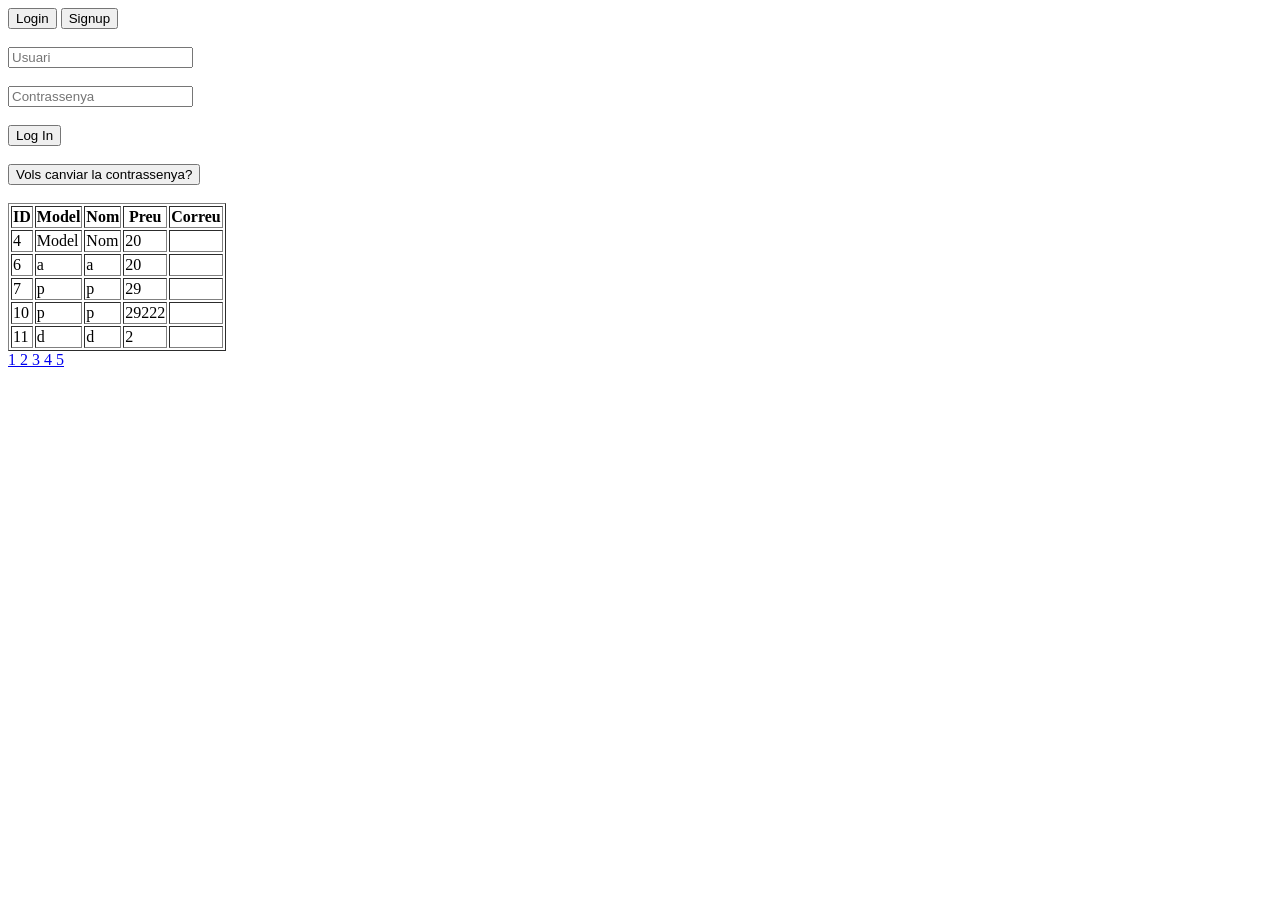
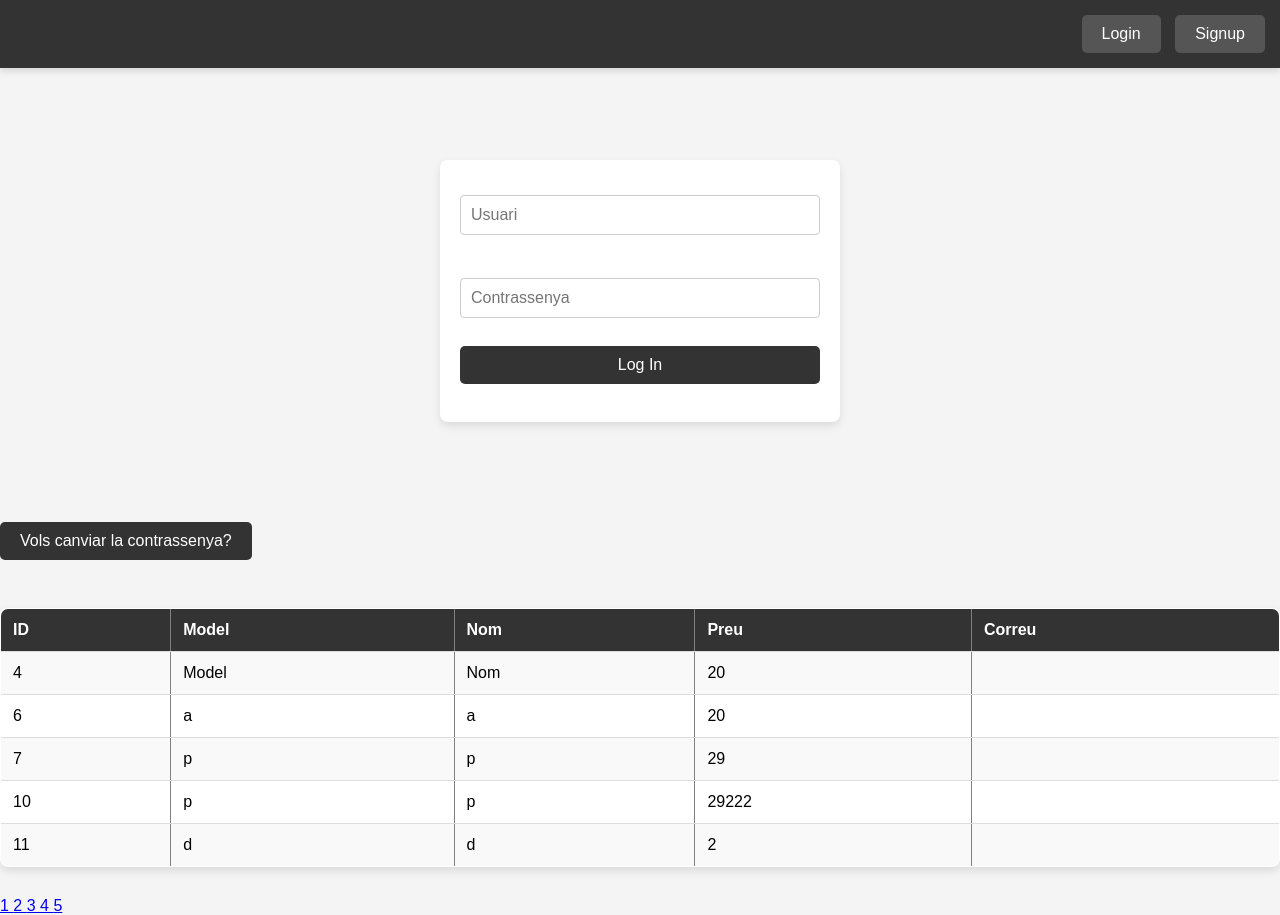
Before and after one commit to dromero4/PR4, a PHP site: page /vista/login.php in a window 1280 px wide. Before the commit the page ends 367 px from the top, so only its background shows below. Run offline with PHP 8.4, Linux system fonts and the light colour scheme; data comes from the database, SQL or seed files in the repository.

Commit message:
afegir estils (o intentar-ho)

```diff
--- /dev/null
+++ b/css/styles.css
@@ -0,0 +1,224 @@
+/* Estilos generales */
+* {
+    margin: 0;
+    padding: 0;
+    box-sizing: border-box;
+}
+
+h3 {
+    text-align: center;
+    margin-top: 3%;
+}
+
+body {
+    font-family: Arial, sans-serif;
+    background-color: #f4f4f4;
+    padding-top: 60px; /* Para evitar que el contenido se superponga con el navbar */
+}
+
+/* Navbar */
+nav {
+    background-color: #333; /* Fondo oscuro */
+    color: white;
+    padding: 15px;
+    display: flex;
+    justify-content: space-between; /* Separar los elementos a la izquierda y derecha */
+    align-items: center;
+    position: fixed; /* Fijo en la parte superior */
+    top: 0;
+    left: 0;
+    width: 100%;
+    z-index: 1000;
+    box-shadow: 0 4px 6px rgba(0, 0, 0, 0.1); /* Sombra */
+}
+
+/* Enlaces del navbar a la izquierda */
+nav .left a {
+    color: white;
+    text-decoration: none;
+    margin-right: 20px;
+    font-size: 16px;
+}
+
+nav .left a:hover {
+    color: #ddd; /* Color al pasar el ratón */
+}
+
+/* Botones de login/signup a la derecha */
+nav .right a button {
+    background-color: #555;
+    color: white;
+    border: none;
+    padding: 10px 20px;
+    margin-left: 10px;
+    cursor: pointer;
+    font-size: 16px;
+    border-radius: 5px;
+    transition: background-color 0.3s ease;
+}
+
+nav .right a button:hover {
+    background-color: #777;
+}
+
+/* Mensajes de error */
+.error {
+    background-color: #ffcccc;
+    color: #d8000c;
+    padding: 15px;
+    border-radius: 5px;
+    margin-bottom: 20px;
+    border: 1px solid #d8000c;
+}
+
+.success {
+    background-color: #dff0d8;
+    color: #3c763d;
+    padding: 15px;
+    border-radius: 5px;
+    margin-bottom: 20px;
+    border: 1px solid #3c763d;
+}
+
+/* Formularios */
+form {
+    max-width: 400px;
+    margin: 100px auto; /* Centrar el formulario */
+    padding: 20px;
+    background-color: #fff;
+    box-shadow: 0 4px 8px rgba(0, 0, 0, 0.1);
+    border-radius: 8px;
+}
+
+form input[type="text"],
+form input[type="password"],
+form input[type="number"],
+form input[type="email"] {
+    width: 100%;
+    padding: 10px;
+    margin: 10px 0;
+    border: 1px solid #ccc;
+    border-radius: 4px;
+    font-size: 16px;
+}
+
+form label {
+    font-size: 14px;
+    margin-bottom: 5px;
+    display: block;
+}
+
+/* Botón de submit */
+form input[type="submit"] {
+    background-color: #333;
+    color: white;
+    padding: 10px;
+    border: none;
+    width: 100%;
+    font-size: 16px;
+    cursor: pointer;
+    border-radius: 5px;
+}
+
+form input[type="submit"]:hover {
+    background-color: #555;
+}
+
+/* Botón de reset */
+form input[type="reset"] {
+    background-color: #e74c3c;
+    color: white;
+    padding: 10px;
+    border: none;
+    width: 100%;
+    font-size: 16px;
+    cursor: pointer;
+    border-radius: 5px;
+    margin-top: 10px;
+}
+
+form input[type="reset"]:hover {
+    background-color: #c0392b;
+}
+
+/* Estilo de tablas */
+table {
+    width: 100%;
+    border-collapse: collapse;
+    margin: 30px 0;
+    background-color: white;
+    box-shadow: 0 4px 8px rgba(0, 0, 0, 0.1);
+    border-radius: 8px;
+    overflow: hidden;
+}
+
+table th, table td {
+    padding: 12px;
+    text-align: left;
+    border-bottom: 1px solid #ddd;
+}
+
+table th {
+    background-color: #333;
+    color: white;
+}
+
+table tr:nth-child(even) {
+    background-color: #f9f9f9;
+}
+
+/* Enlaces de paginación */
+.pagination {
+    margin: 20px 0;
+    text-align: center;
+}
+
+.pagination a {
+    color: #333;
+    padding: 10px 20px;
+    text-decoration: none;
+    border: 1px solid #ddd;
+    margin: 0 5px;
+    border-radius: 5px;
+}
+
+.pagination a:hover {
+    background-color: #f4f4f4;
+}
+
+.pagination a.active {
+    background-color: #333;
+    color: white;
+    border: none;
+}
+
+/* Botones generales */
+button {
+    background-color: #333;
+    color: white;
+    border: none;
+    padding: 10px 20px;
+    font-size: 16px;
+    cursor: pointer;
+    border-radius: 5px;
+    transition: background-color 0.3s ease;
+}
+
+button:hover {
+    background-color: #555;
+}
+
+/* Mensaje de validación (para campos de formularios) */
+.error-message {
+    color: #d8000c;
+    font-size: 12px;
+    margin-top: 5px;
+    display: block;
+}
+
+.success-message {
+    color: #3c763d;
+    font-size: 12px;
+    margin-top: 5px;
+    display: block;
+}
--- a/vista/consultar.php
+++ b/vista/consultar.php
@@ -9,6 +9,7 @@ include_once 'navbar.view.php';
     <meta charset="UTF-8">
     <meta name="viewport" content="width=device-width, initial-scale=1.0">
     <title>Consultar Artículos</title>
+    <link rel="stylesheet" href="../css/styles.css">
 </head>
 <body>
 
@@ -50,7 +51,7 @@ if(!(isset($_SESSION['usuari']))){
             }
             echo "</table>";
         } else {
-            echo "No se encontraron artículos.";
+            echo "<br>No se encontraron artículos.";
         }
 
         // Mostrar la paginació
@@ -104,7 +105,7 @@ if(!(isset($_SESSION['usuari']))){
             }
             echo "</table>";
         } else {
-            echo "No se encontraron artículos.";
+            echo "<br>No se encontraron artículos.";
         }
 
         // Mostrar la paginació
--- a/vista/eliminar.php
+++ b/vista/eliminar.php
@@ -11,6 +11,7 @@ include 'navbar.view.php';
     <meta charset="UTF-8">
     <meta name="viewport" content="width=device-width, initial-scale=1.0">
     <title>Modificar article</title>
+    <link rel="stylesheet" href="../css/styles.css">
 </head>
 <body>
     <h3>Quin article vols esborrar? </h3>
--- a/vista/insertar.php
+++ b/vista/insertar.php
@@ -11,6 +11,7 @@ include 'navbar.view.php';
     <meta charset="UTF-8">
     <meta name="viewport" content="width=device-width, initial-scale=1.0">
     <title>Insertar article</title>
+    <link rel="stylesheet" href="../css/styles.css">
 </head>
 <body>
     <h3>Quin element vols inserir? </h3>
--- a/vista/login.php
+++ b/vista/login.php
@@ -8,6 +8,7 @@ include 'navbar.view.php';
     <meta charset="UTF-8">
     <meta name="viewport" content="width=device-width, initial-scale=1.0">
     <title>Login</title>
+    <link rel="stylesheet" href="../css/styles.css">
 </head>
 <body>
     <!-- Inputs diversos per poder inserir les dades de l'usuari -->
--- a/vista/modificar.php
+++ b/vista/modificar.php
@@ -12,6 +12,7 @@ include 'navbar.view.php';
     <meta charset="UTF-8">
     <meta name="viewport" content="width=device-width, initial-scale=1.0">
     <title>Insertar article</title>
+    <link rel="stylesheet" href="../css/styles.css">
 </head>
 <body>
     <!-- Inputs diversos per modificar els articles -->
--- a/vista/navbar.view.php
+++ b/vista/navbar.view.php
@@ -5,28 +5,35 @@
     <meta charset="UTF-8">
     <meta name="viewport" content="width=device-width, initial-scale=1.0">
     <title>Document</title>
+    <link rel="stylesheet" href="../css/styles.css">
 </head>
 <body>
 <?php
-    $currentDir = dirname($_SERVER['PHP_SELF']); // Obté el directori actual
 
-    // Comprobar si estàs a controlador.php per poder ajustar la ruta a la carpeta vista
-    if (basename($currentDir) == 'controlador') {
-        $vistaDir = '../vista'; // baixar un nivell per poder entrar a la vista
-    } else {
-        $vistaDir = $currentDir; // Mantener la ruta actual para otros archivos en la carpeta vista
-    }
+// Definir la ruta de la carpeta de vistas
+$vistaDir = "../vista";
 ?>
-    <?php if (isset($_SESSION['usuari'])): // Si l'usuari està loguejat ?>
-        <a href="<?= $vistaDir ?>/insertar.php"><button>Insertar</button></a>
-        <a href="<?= $vistaDir ?>/modificar.php"><button>Modificar</button></a>
-        <a href="<?= $vistaDir ?>/eliminar.php"><button>Eliminar</button></a>
-        <a href="<?= $vistaDir ?>/consultar.php"><button>Consultar</button></a>
+
+<nav>
+    <div class="left">
+        <?php if (isset($_SESSION['usuari'])): ?>
+            <a href="<?= $vistaDir ?>/insertar.php">Insertar</a>
+            <a href="<?= $vistaDir ?>/modificar.php">Modificar</a>
+            <a href="<?= $vistaDir ?>/eliminar.php">Eliminar</a>
+            <a href="<?= $vistaDir ?>/consultar.php">Consultar</a>
+
+        <?php endif; ?>
+    </div>
+
+    <div class="right">
+        <?php if (isset($_SESSION['usuari'])): ?>
             <a href="../controlador/logout.php"><button>Logout</button></a>
-    <?php else: // Si l'usuari no està loguejat ?>
+        <?php else: ?>
             <a href="<?= $vistaDir ?>/login.php"><button>Login</button></a>
             <a href="<?= $vistaDir ?>/signup.php"><button>Signup</button></a>
         <?php endif; ?>
-    <br><br>
+    </div>
+</nav>
+
 </body>
 </html>
--- a/vista/signup.php
+++ b/vista/signup.php
@@ -15,6 +15,7 @@ $contrassenya2 = isset($_POST['contrassenya2']) ? $_POST['contrassenya2'] : '';
     <meta charset="UTF-8">
     <meta name="viewport" content="width=device-width, initial-scale=1.0">
     <title>Registre</title>
+    <link rel="stylesheet" href="../css/styles.css">
 </head>
 <body>
     <form action="../controlador/controlador.php" method="post">
```
Also changed, not shown: vista/reiniciarPassword.php (+4 -3 lines). Lines whose indentation alone changed are shown as unchanged.
